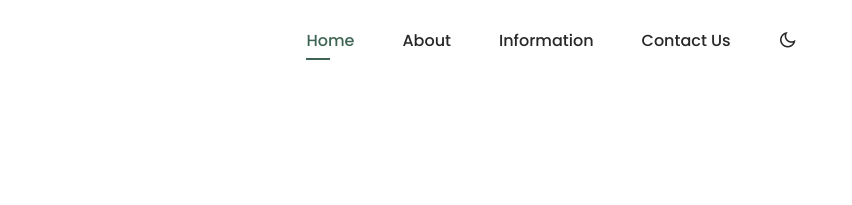
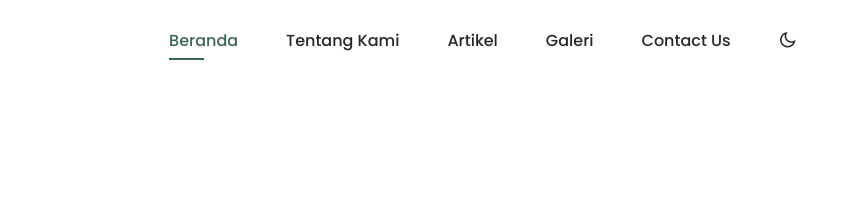
Before and after one commit to FerdianFy13/Tasmanian-Devil, a plain HTML site: page index.html in a window 1280 px wide. Shown: the top 205 px of the page, 327-1179 px from the left. Drawn offline with nearby package versions, Linux system fonts and the light colour scheme.

Commit message:
update navbar

```diff
--- a/index.html
+++ b/index.html
@@ -28,13 +28,16 @@
             <div class="nav__menu" id="nav-menu">
                 <ul class="nav__list">
                     <li class="nav__item">
-                        <a href="#home" class="nav__link active-link">Home</a>
+                        <a href="#home" class="nav__link active-link">Beranda</a>
                     </li>
                     <li class="nav__item">
-                        <a href="#about" class="nav__link">About</a>
+                        <a href="#about" class="nav__link">Tentang Kami</a>
                     </li>
                     <li class="nav__item">
-                        <a href="#products" class="nav__link">Information</a>
+                        <a href="#products" class="nav__link">Artikel</a>
+                    </li>
+                    <li class="nav__item">
+                        <a href="#products" class="nav__link">Galeri</a>
                     </li>
                     <li class="nav__item">
                         <a href="#contact" class="nav__link">Contact Us</a>
```
